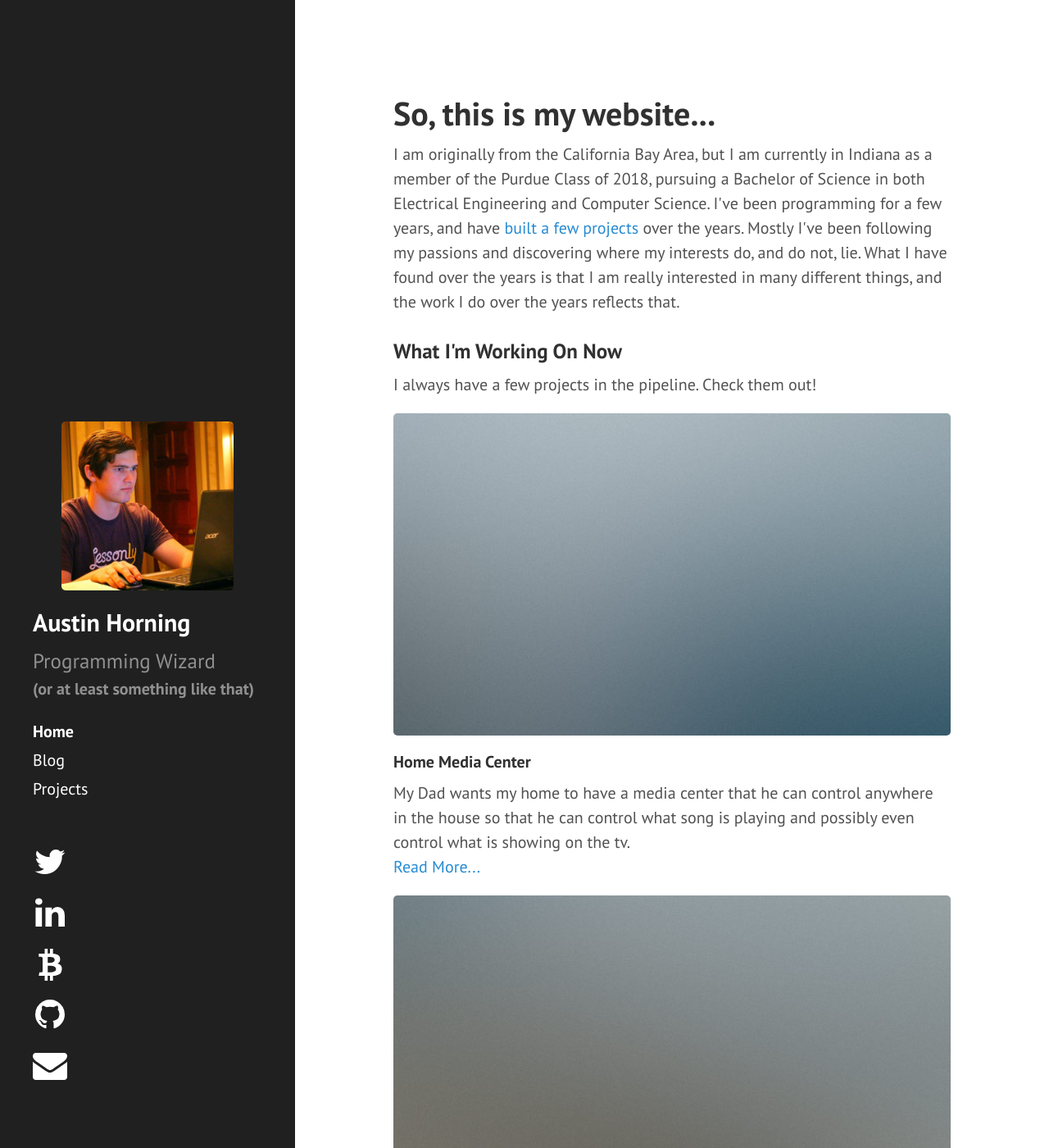
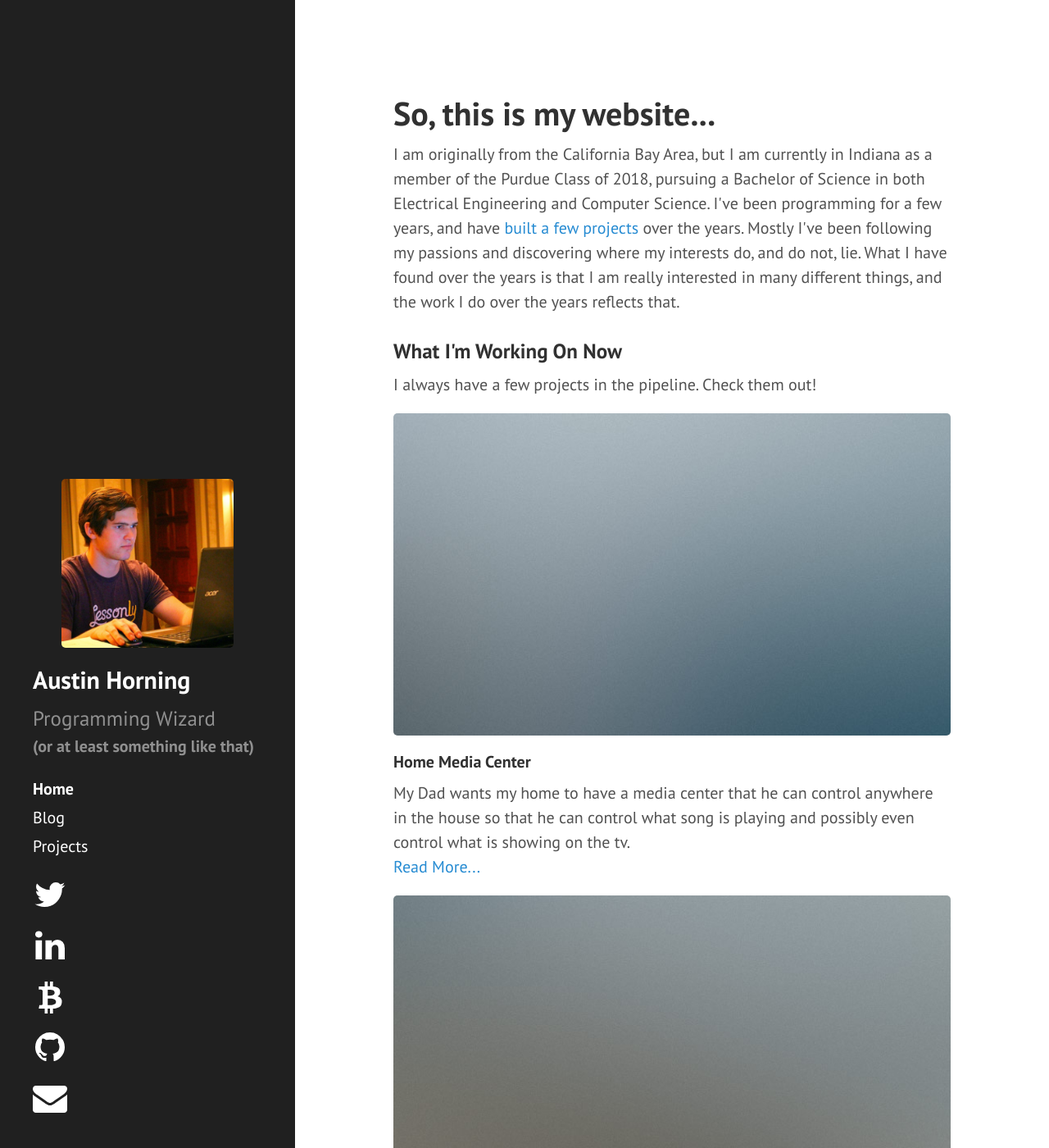
Before and after one commit to TheAustinSeven/theaustinseven.github.io, a Jekyll site: the page built from index.html, in a window 1280 px wide and 1400 px high. Shown: the whole window at 82% size. Built offline with Jekyll 4.4.1, drawn with Linux system fonts in a browser that asks for light colours; the list of posts is cut into pages by our own code.

Commit message:
kinda fixed

```diff
--- a/public/css/homestyle.css
+++ b/public/css/homestyle.css
@@ -1,8 +1,10 @@
 ul.icons {
+  cursor: default;
+  list-style: none;
+  padding-left: 0; }
+li.icon {
   display:inline !important;
   position: relative;
   margin-right: 1px;
   margin-left: 1px;
-  cursor: default;
-  list-style: none;
-  padding-left: 0; }
+}
```
